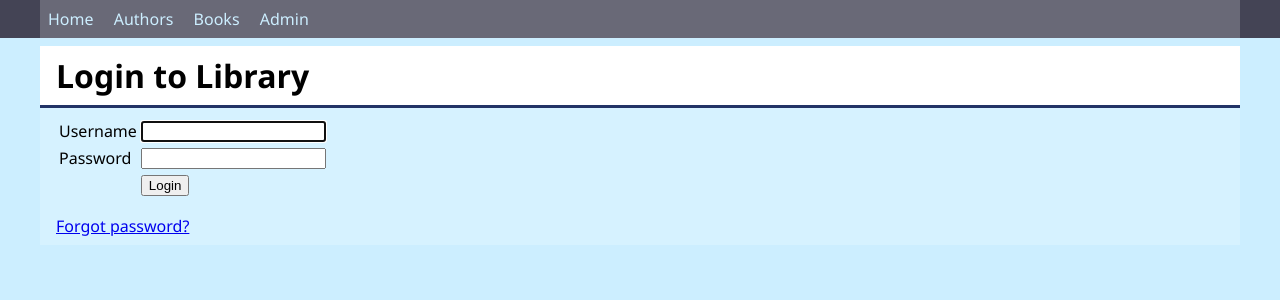
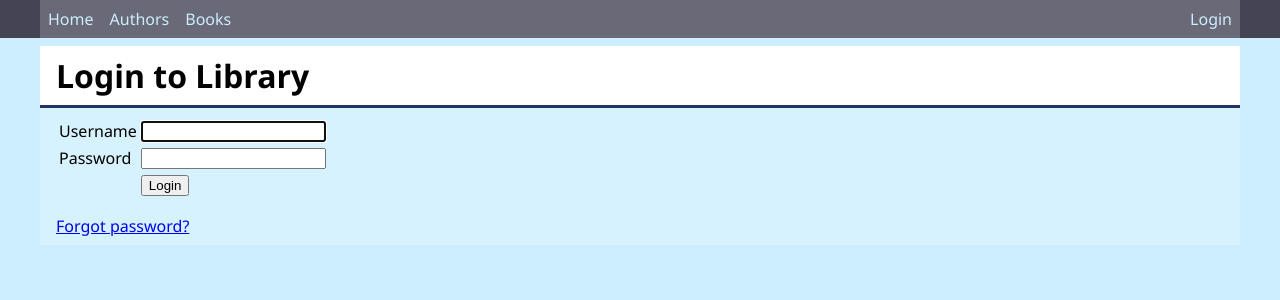
Before and after one commit to rikogoeslive/ptu5_django_library, a Django app: page /accounts/login/ in a window 1280 px wide. Shown: the top 300 px of the page. Run offline with Django 4.2, Linux system fonts and the light colour scheme.

Commit message:
buttons, templates

```diff
--- a/ptu5_library/library/static/library/css/base.css
+++ b/ptu5_library/library/static/library/css/base.css
@@ -18,12 +18,30 @@ header {
 
 }
 
+header .container span {
+    align-self: center;
+    color: #ccc;
+    padding: 0.5rem
+}
+
+
+header .container {
+    display: flex;
+    flex-direction: row;
+}
+
+.spacer {
+    flex-grow: 1;
+}
+
 header a {
     display: inline-block;
     color: #cef;
     padding: 0.5rem;
     text-decoration: none;
 }
+
+
 
 header a:hover {
     background-color: rgba(255, 255, 255, 0.2);
@@ -135,3 +153,9 @@ ul.book_list li.book h3 {
 table {
     margin: 0.5rem 1rem;
 }
+
+.form-error {
+    border: 3px solid #900;
+    background-color: #f66;
+    padding: 0.5rem;
+}
--- a/ptu5_library/library/templates/library/base.html
+++ b/ptu5_library/library/templates/library/base.html
@@ -16,7 +16,16 @@
                 <a href="{% url 'index' %}">Home</a>
                 <a href="{% url 'authors' %}">Authors</a>
                 <a href="{% url 'books' %}">Books</a>
-                <a href="{% url 'admin:index' %}">Admin</a>
+                <span class="spacer"></span>
+                {% if user.is_authenticated %}
+                    <span>{{ user }}</span>
+                    <a href="{% url 'admin:index' %}">Admin</a>
+                    {% if user.is_superuser or user.is_staff %}
+                    <a href="{% url 'logout' %}">Logout</a>
+                    {% endif %}
+                {% else %}
+                    <a href="{% url 'login' %}?next={{ request.path }}">Login</a>
+                {% endif %}
             {% endblock nav %}
         </div>
     </header>
--- a/ptu5_library/user_profile/templates/registration/login.html
+++ b/ptu5_library/user_profile/templates/registration/login.html
@@ -3,11 +3,11 @@
 <h1>Login to Library</h1>
 
 {% if form.errors %}
-    <p>Login error, please try again.</p>
+    <p class="form-error">Login error, please try again.</p>
 {% endif %}
 {% if next %}
     {% if user.is_authenticated %}
-        <p>Permission error. You need a permission to see this page.</p>
+        <p class="form-error">Permission error. You need a permission to see this page.</p>
     {% endif %}
 {% endif %}
 <form method="post" action="{% url 'login' %}">
```
Also changed, not shown: ptu5_library/user_profile/templates/registration/logged_out.html (added, +7 -0 lines).
